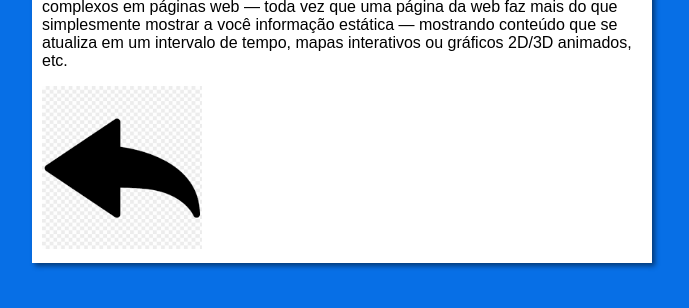
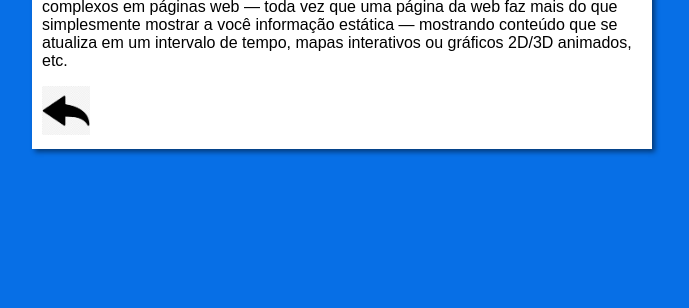
Before and after one commit to Jansen-Muniz/projeto-site, a plain HTML site: page curso-js.html in a window 1280 px wide. Shown: the part 118-426 px from the top of the page, without its empty margins (298-987 px from the left). Drawn offline with Linux system fonts and the light colour scheme.

Commit message:
novas alterações

```diff
--- a/curso-js.html
+++ b/curso-js.html
@@ -15,7 +15,7 @@
     <article>
       <p><abbr title="JavaScript">JavaScript</abbr> é uma linguagem de programação que permite a você implementar itens complexos em páginas web — toda vez que uma página da web faz mais do que simplesmente mostrar a você informação estática — mostrando conteúdo que se atualiza em um intervalo de tempo, mapas interativos ou gráficos 2D/3D animados, etc.</p>
     </article>
-    <a href="./index.html"><img src="./imagens/seta-voltar.png" alt="voltar"></a>
+    <a href="./index.html"><img class="arrow-back" src="./imagens/seta-voltar.png" alt="voltar"></a>
   </main>
 </body>
 </html>
--- a/style/style.css
+++ b/style/style.css
@@ -43,3 +43,7 @@ main{
   padding: 10px;
   box-shadow: 3px 3px 5px rgba(0, 0, 0, 0.473);
 }
+
+.arrow-back{
+  width: 3rem;
+}
```
Also changed, not shown: curso-html.html (+1 -1 lines).
